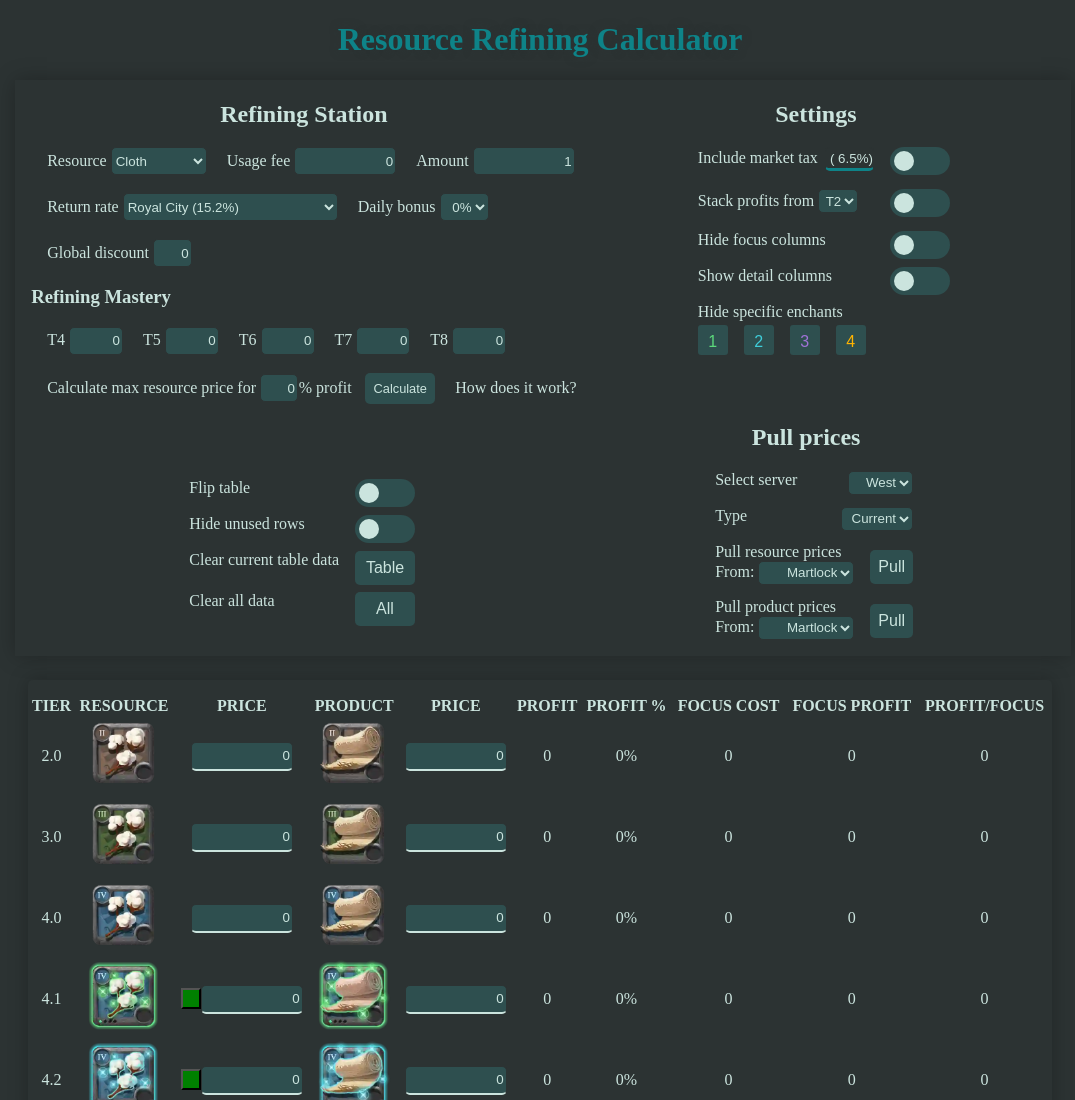
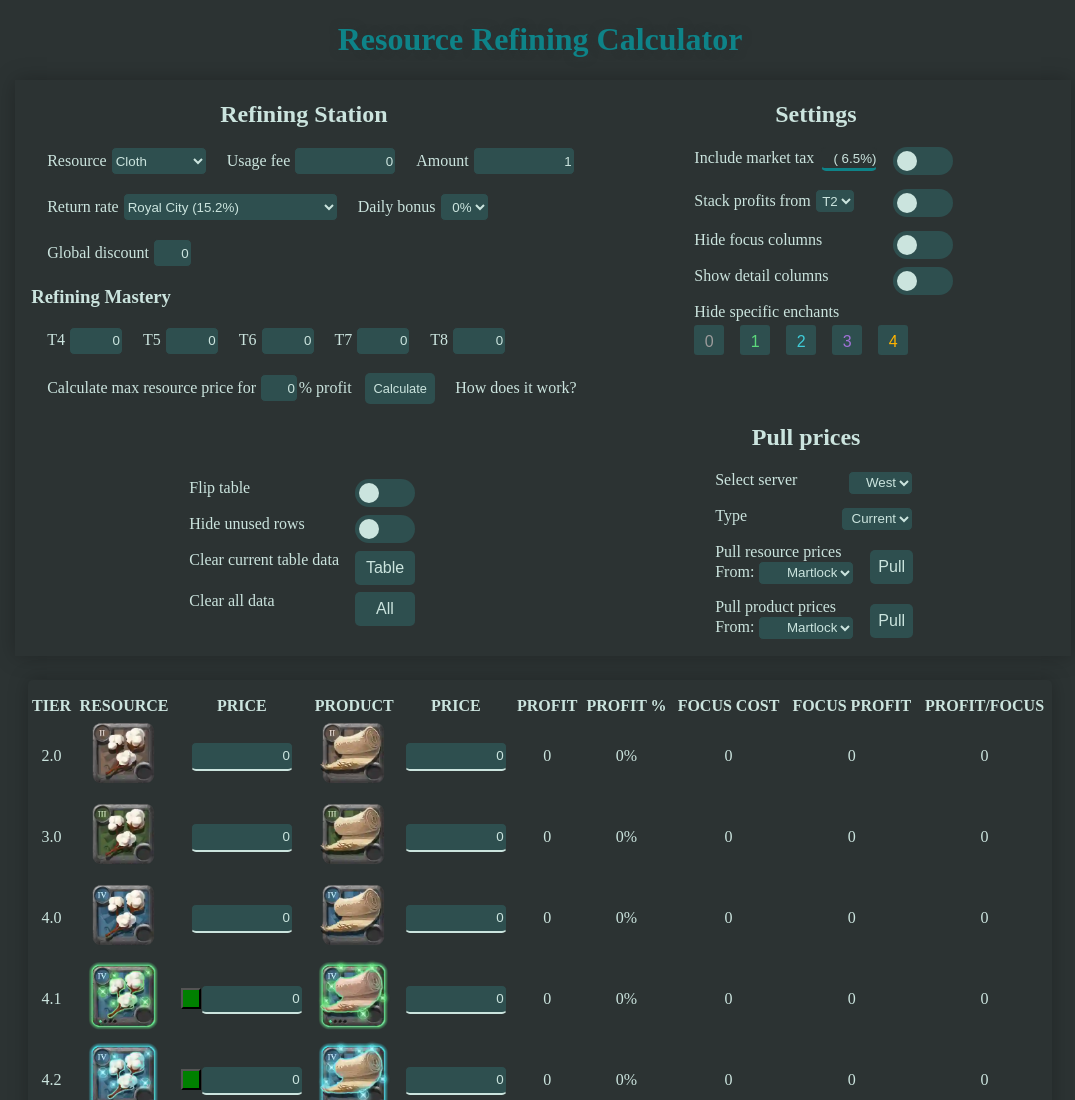
Before and after one commit to Brannstroom/ao-refining-transmuting, a plain HTML site: page index.html in a window 1280 px wide. Shown: the top 1100 px of the page, without its empty margins (100-1175 px from the left). Drawn offline with Linux system fonts and the light colour scheme.

Commit message:
Adjusted a feature to be able to hide flat enchants (.0)

```diff
--- a/index.html
+++ b/index.html
@@ -148,6 +148,7 @@
                         <button class="profile-button hide-enchants-button" id="hide-enchants-button-3" style="color:#a072d7;" onclick="hideEnchant(3)">3</button>
                         <button class="profile-button hide-enchants-button" id="hide-enchants-button-2" style="color:#3fcdd9;" onclick="hideEnchant(2)">2</button>
                         <button class="profile-button hide-enchants-button" id="hide-enchants-button-1" style="color:#5cd97c;" onclick="hideEnchant(1)">1</button>
+                        <button class="profile-button hide-enchants-button" id="hide-enchants-button-0" style="color:rgb(156, 155, 155);" onclick="hideEnchant(0)">0</button>
                     </div>
                 </div>
             </div>
--- a/styles/index.scss
+++ b/styles/index.scss
@@ -254,7 +254,7 @@ h1 {
 }
 
 #refining-market-tax-percentage {
-    width: fit-content;
+    width: 3.5rem;
     background-color: #2C3333;
     margin-left: 0.2rem;
 
```
Also changed, not shown: styles/index.css, 1 other file.
